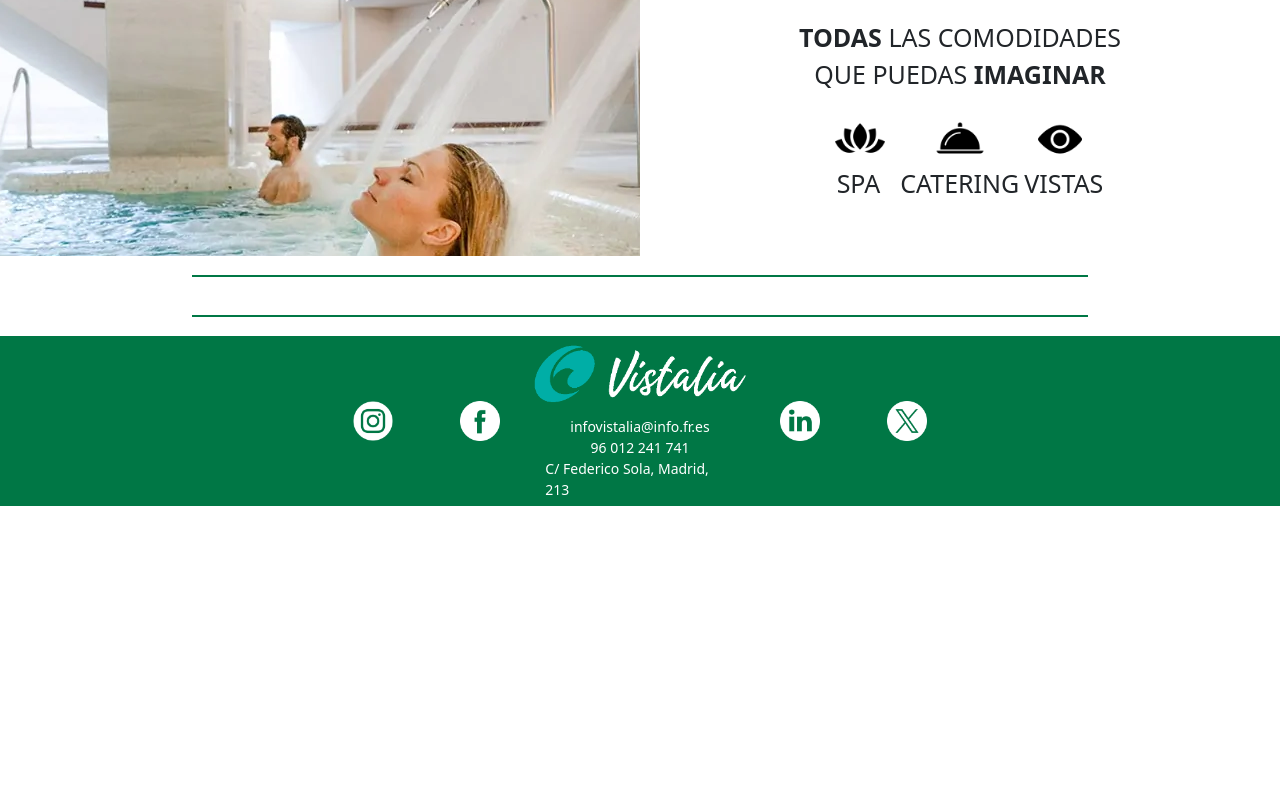
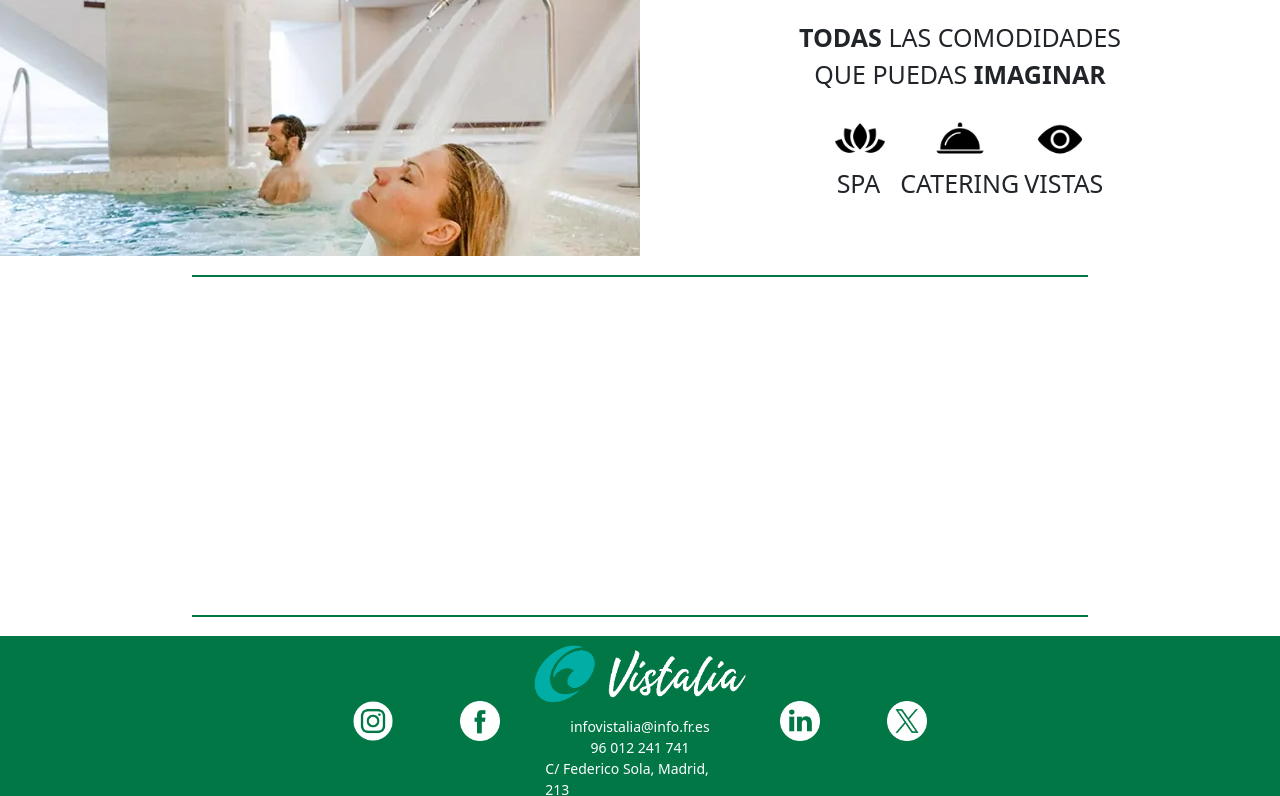
Before and after one commit to jonatanc04/emp_hotelera, a plain HTML site: page index.html in a window 1280 px wide. Shown: the part 484-1280 px from the top of the page. Before the commit the page ends 990 px from the top, so only its background shows below. Drawn offline with nearby package versions, Linux system fonts and the light colour scheme.

Commit message:
clase furula

```diff
--- a/Sass/style.scss
+++ b/Sass/style.scss
@@ -143,6 +143,10 @@ section {
   }
 }
 
+article {
+  height: 300px;
+}
+
 footer {
   background-color: #007745;
   height: 170px;
--- a/index.html
+++ b/index.html
@@ -92,7 +92,9 @@
             <div></div>
         </div>
 
+        <article class="row">
 
+        </article>
 
         <div class="row separator">
             <div></div>
```
Also changed, not shown: stylesheets/style.css, 1 other file.
